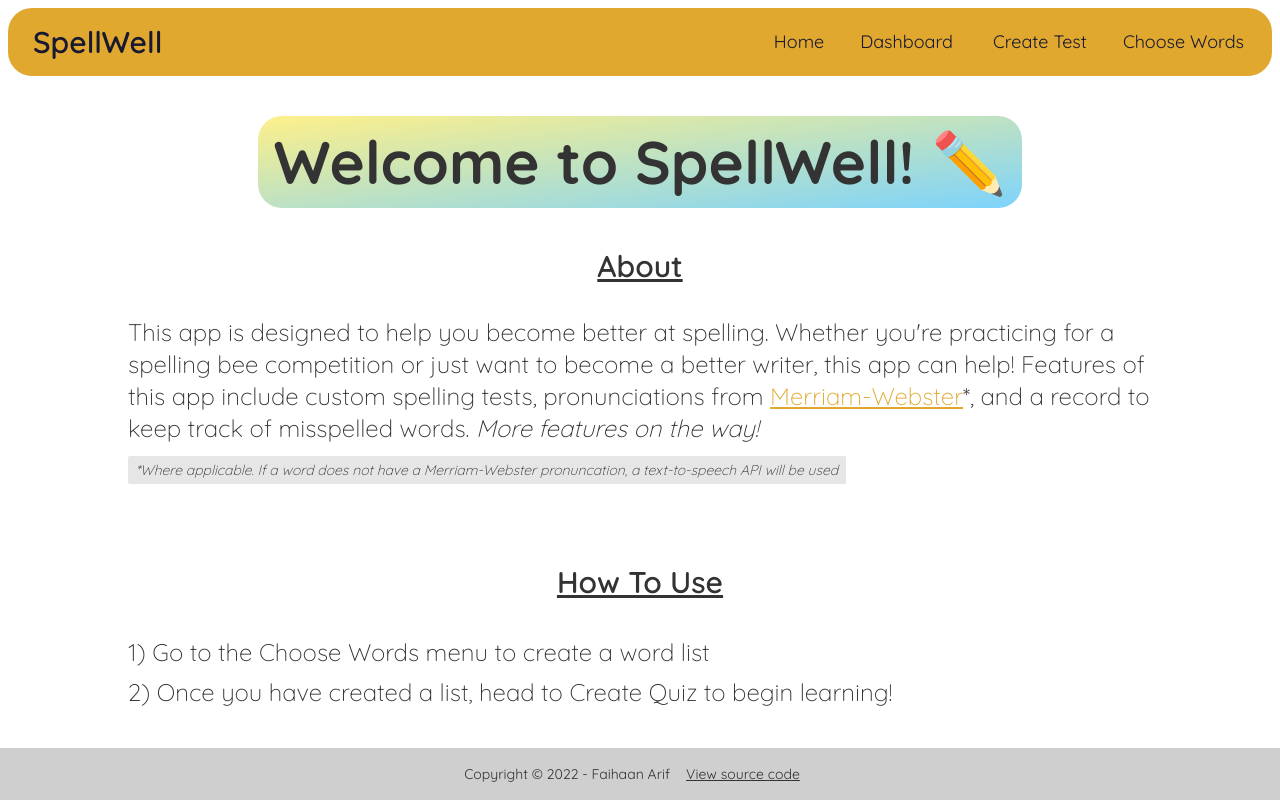
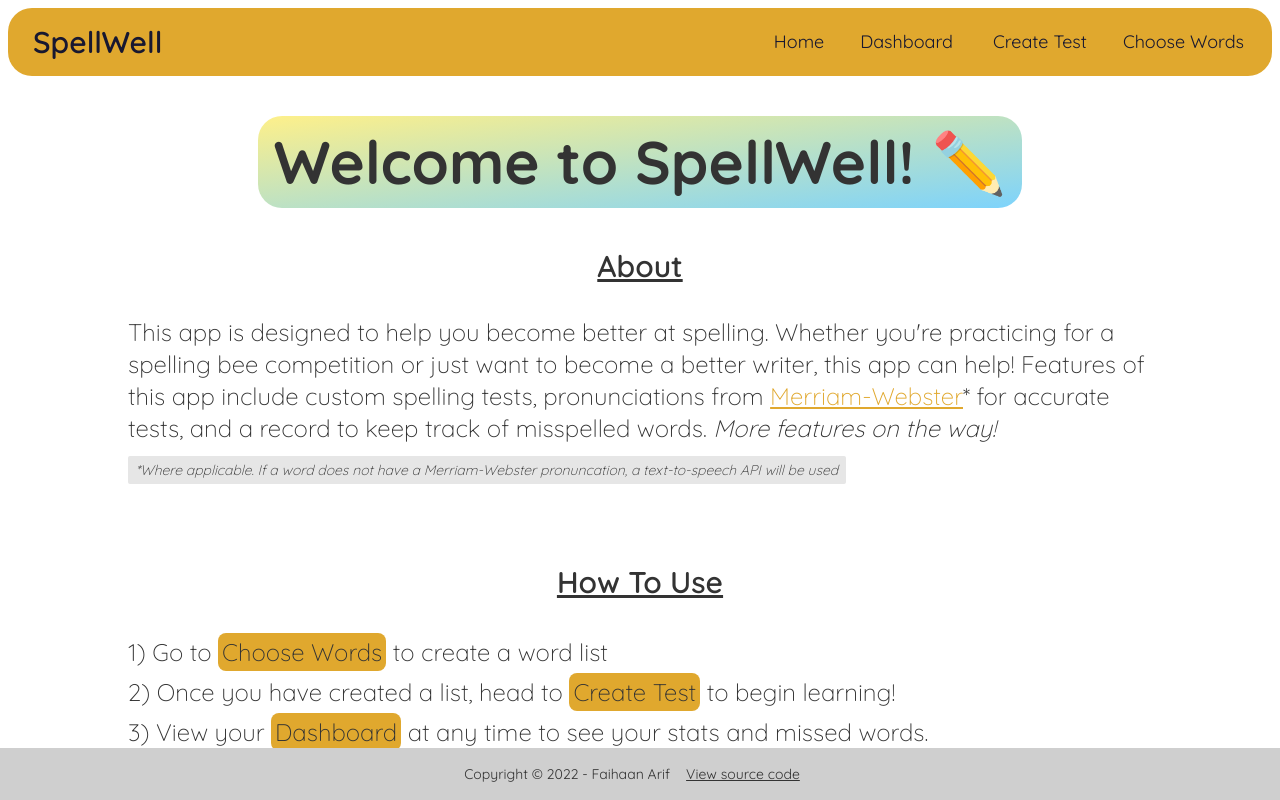
Before and after one commit to farif1234/spell-quiz, a React (Vite) app: page / in a window 1280 px wide. Built offline with nearby package versions, Linux system fonts and the light colour scheme; no server answers.

Commit message:
added colors to homepage

```diff
--- a/src/components/Home.jsx
+++ b/src/components/Home.jsx
@@ -22,7 +22,8 @@ const Home = () => {
                     >
                         Merriam-Webster
                     </a>
-                    *, and a record to keep track of misspelled words.{" "}
+                    * for accurate tests, and a record to keep track of
+                    misspelled words.{" "}
                     <span className=" italic">More features on the way!</span>
                 </p>
                 <p className=" self-start font-light italic text-sm mt-3 p-1 px-2 rounded-sm bg-base-200">
@@ -34,11 +35,25 @@ const Home = () => {
                     How To Use
                 </h3>
                 <p className=" self-start my-1 font-light  text-2xl">
-                    1) Go to the Choose Words menu to create a word list
+                    1) Go to{" "}
+                    <span className=" p-1 rounded-lg bg-primary">
+                        Choose Words
+                    </span>{" "}
+                    to create a word list
                 </p>
                 <p className=" self-start my-1 font-light  text-2xl">
-                    2) Once you have created a list, head to Create Quiz to
-                    begin learning!
+                    2) Once you have created a list, head to{" "}
+                    <span className=" p-1 rounded-lg bg-primary">
+                        Create Test
+                    </span>{" "}
+                    to begin learning!
+                </p>
+                <p className=" self-start my-1 font-light  text-2xl">
+                    3) View your{" "}
+                    <span className=" p-1 rounded-lg bg-primary">
+                        Dashboard
+                    </span>{" "}
+                    at any time to see your stats and missed words.
                 </p>
             </div>
         </div>
```
